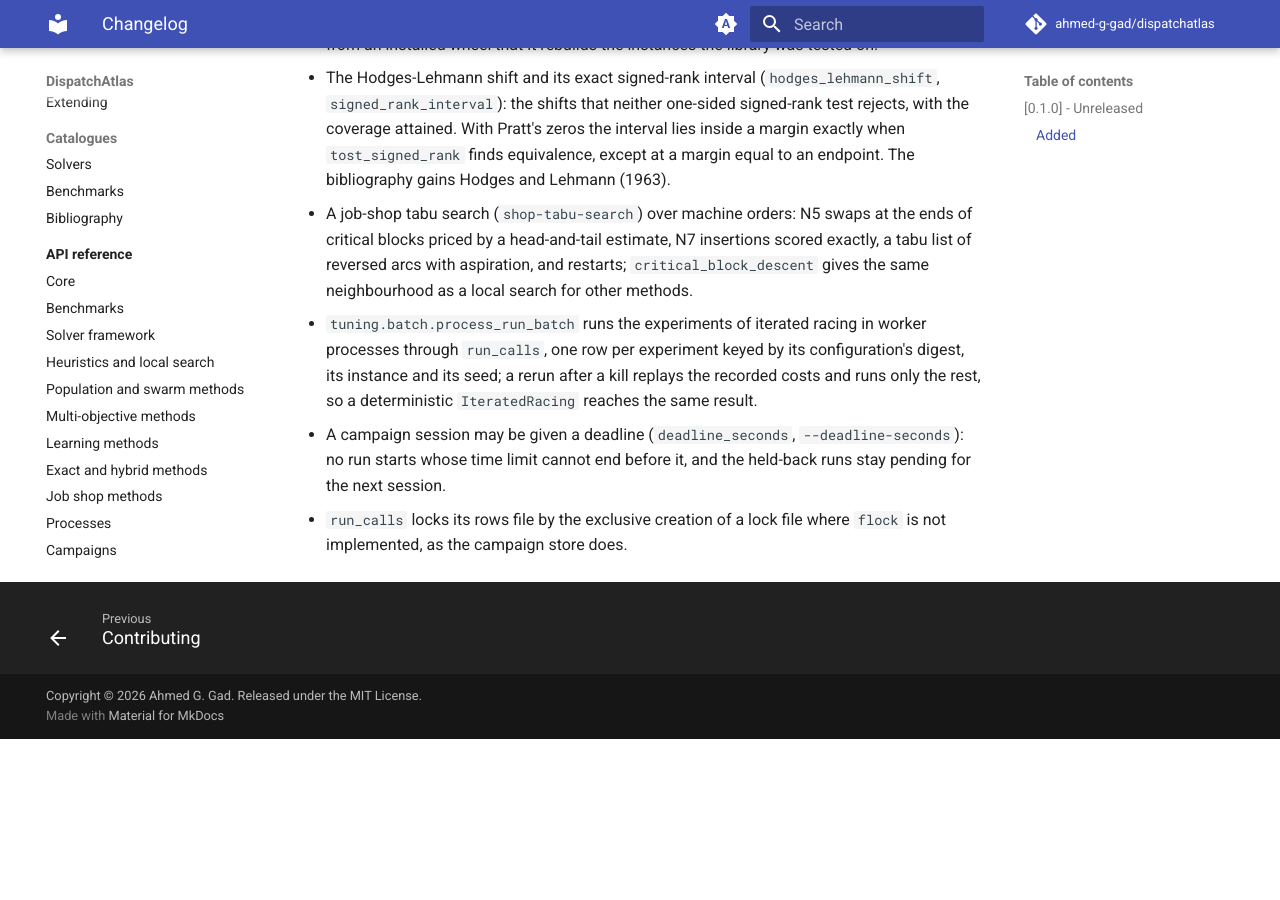
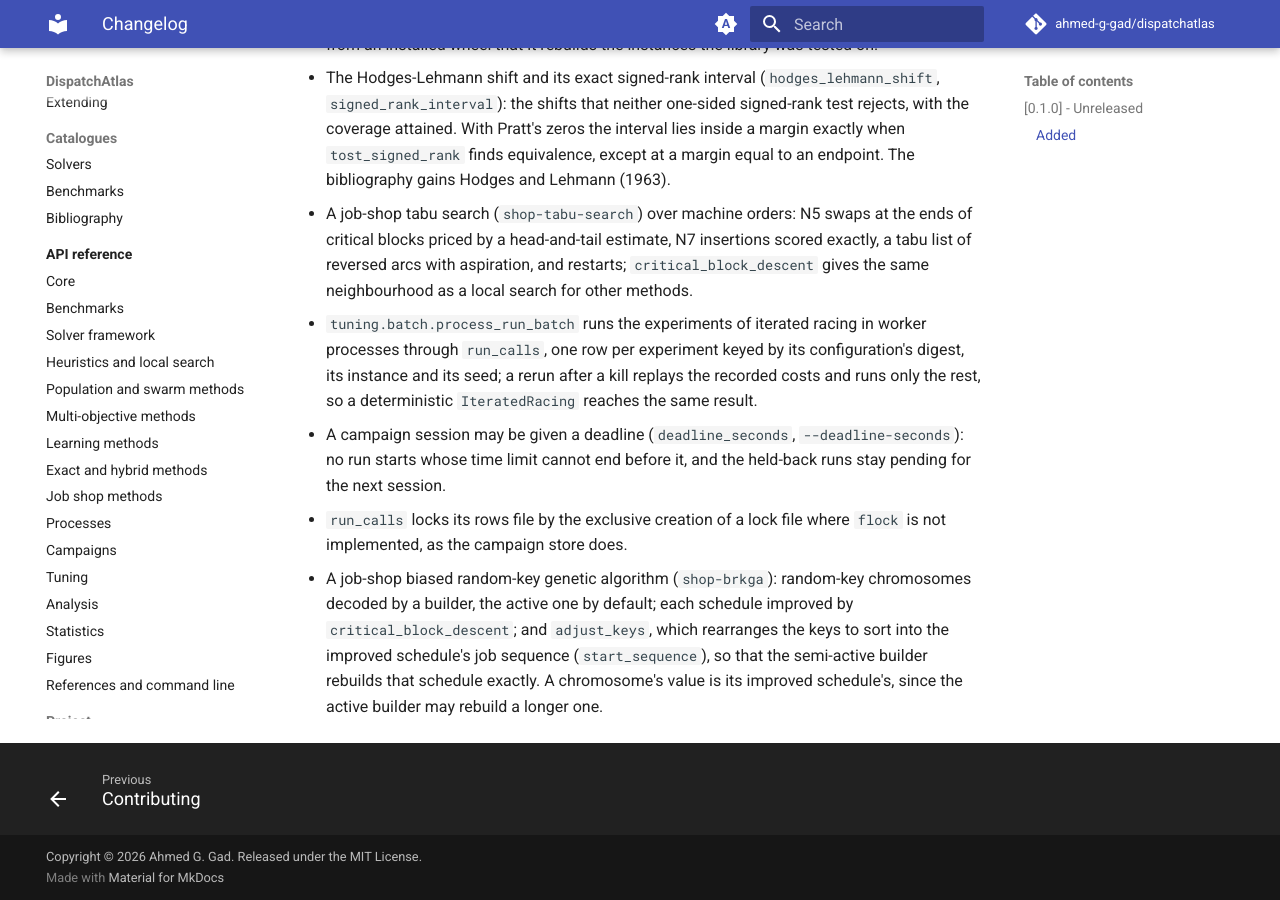
Before and after one commit to Ahmed-G-Gad/dispatchatlas, an MkDocs documentation site: the page built from docs/changelog.md, in a window 1280 px wide and 900 px high, scrolled down 9227 px. Built offline with MkDocs 1.6.1 and Material for MkDocs 9.7.7, drawn with Linux system fonts in a browser that asks for light colours; comment, search, counter and statistics services are not loaded; before the commit the page ends 9966 px from its top, so only the background shows below that.

Commit message:
Register the job-shop BRKGA, and list it in the API reference, the README and the changelog

```diff
--- a/CHANGELOG.md
+++ b/CHANGELOG.md
@@ -446,3 +446,10 @@ and this project adheres to [Semantic Versioning](https://semver.org/spec/v2.0.0
   and the held-back runs stay pending for the next session.
 - `run_calls` locks its rows file by the exclusive creation of a lock file
   where `flock` is not implemented, as the campaign store does.
+- A job-shop biased random-key genetic algorithm (`shop-brkga`): random-key
+  chromosomes decoded by a builder, the active one by default; each schedule
+  improved by `critical_block_descent`; and `adjust_keys`, which rearranges the
+  keys to sort into the improved schedule's job sequence (`start_sequence`), so
+  that the semi-active builder rebuilds that schedule exactly. A chromosome's
+  value is its improved schedule's, since the active builder may rebuild a
+  longer one.
```
Also changed, not shown: README.md (+1 -1 lines), docs/api/solvers-shop.md (+2 -0 lines), 1 other file.
